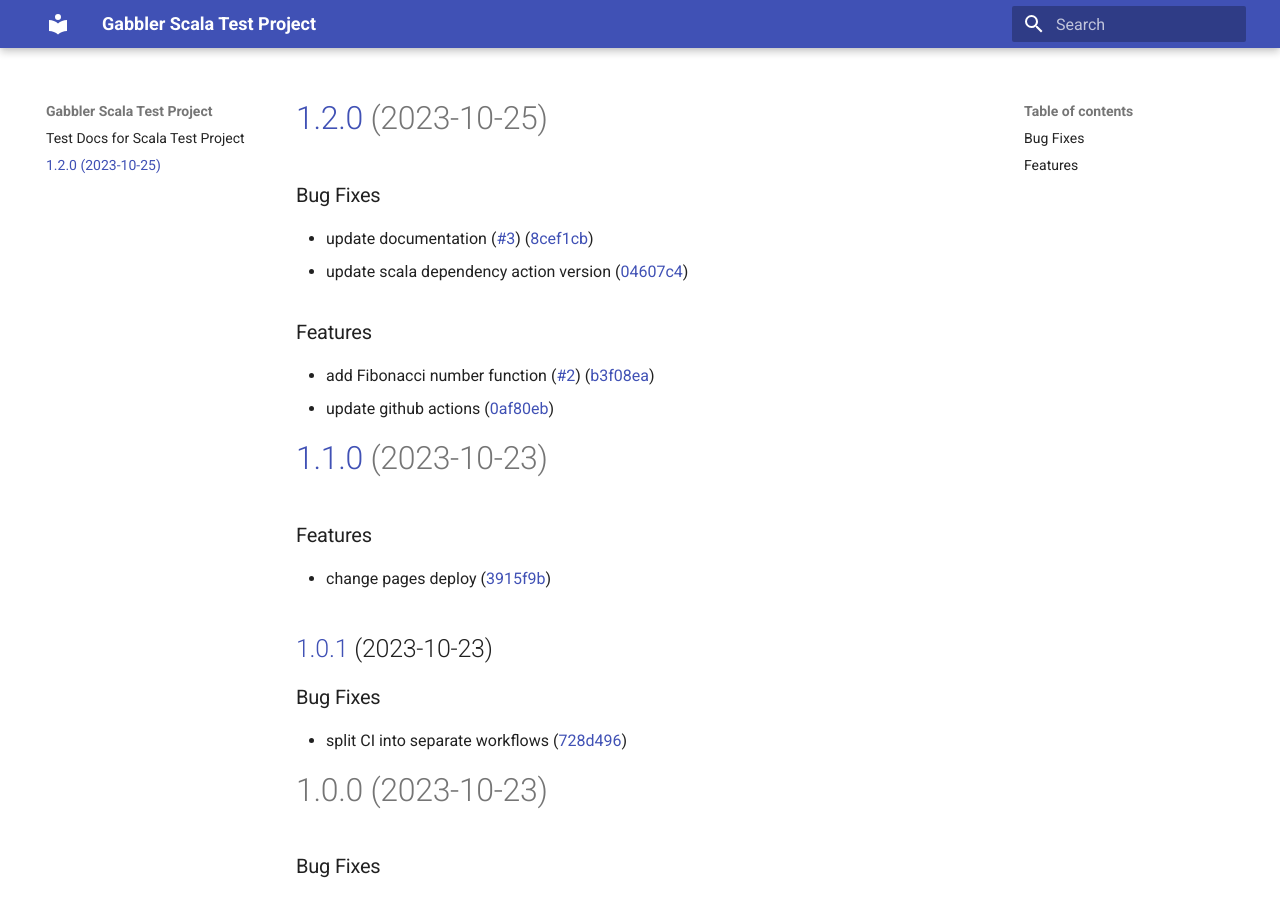
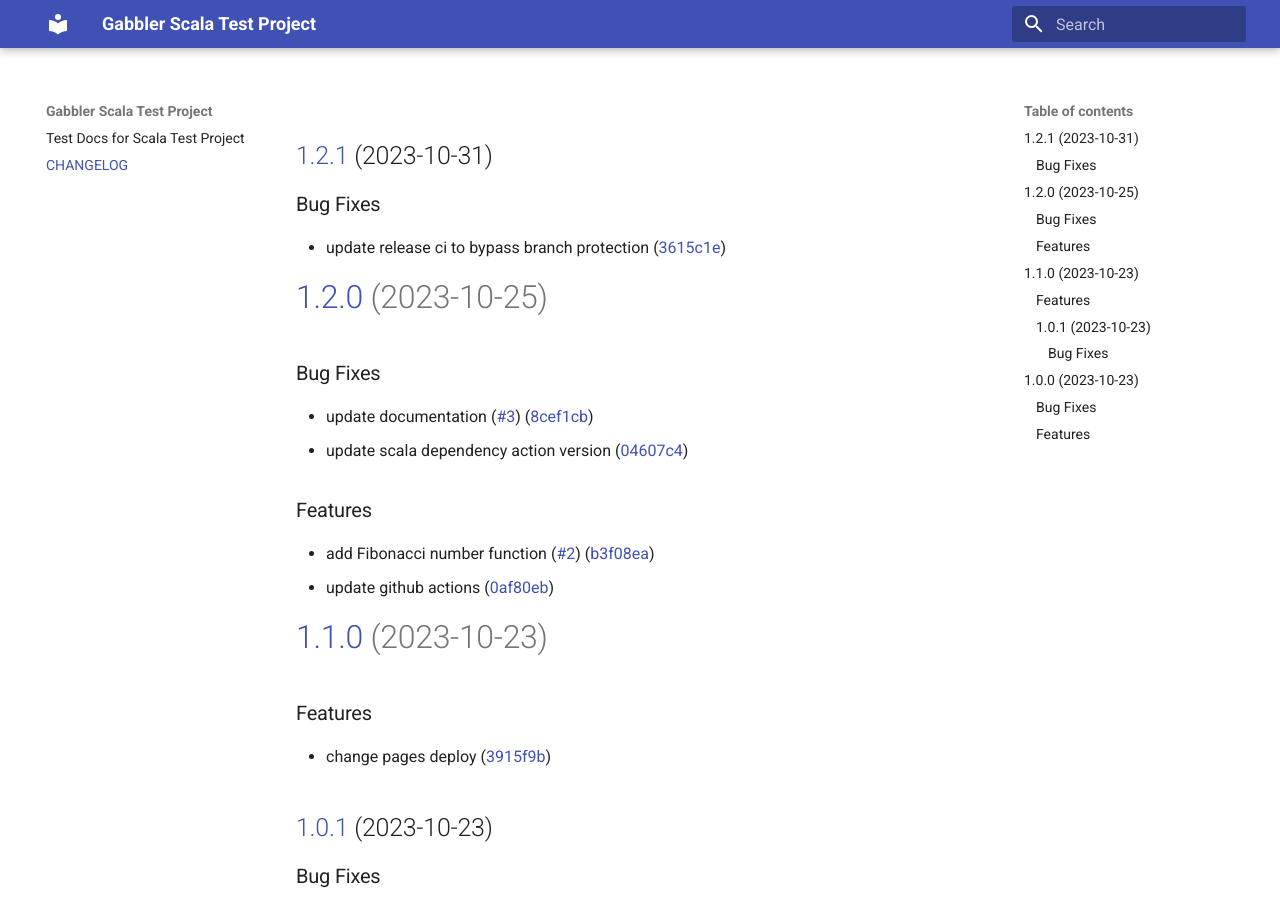
Before and after one commit to gabb1er/Scala-Test-Project, an MkDocs documentation site: the page built from docs/CHANGELOG.md, in a window 1280 px wide and 900 px high. Built offline with MkDocs 1.6.1 and Material for MkDocs 9.7.7, drawn with Linux system fonts in a browser that asks for light colours.

Commit message:
chore (release): 1.2.1 [skip ci]
## [1.2.1](https://github.com/gabb1er/Scala-Test-Project/compare/v1.2.0...v1.2.1) (2023-10-31)

### Bug Fixes

* update release ci to bypass branch protection ([3615c1e](https://github.com/gabb1er/Scala-Test-Project/commit/3615c1e1b1cb2928688947d5d3896c56cdb9d41e))

```diff
--- a/docs/CHANGELOG.md
+++ b/docs/CHANGELOG.md
@@ -1,3 +1,10 @@
+## [1.2.1](https://github.com/gabb1er/Scala-Test-Project/compare/v1.2.0...v1.2.1) (2023-10-31)
+
+
+### Bug Fixes
+
+* update release ci to bypass branch protection ([3615c1e](https://github.com/gabb1er/Scala-Test-Project/commit/3615c1e1b1cb2928688947d5d3896c56cdb9d41e))
+
 # [1.2.0](https://github.com/gabb1er/Scala-Test-Project/compare/v1.1.0...v1.2.0) (2023-10-25)
 
 
```
Also changed, not shown: docs/index.md (+1 -1 lines), 1 other file.
